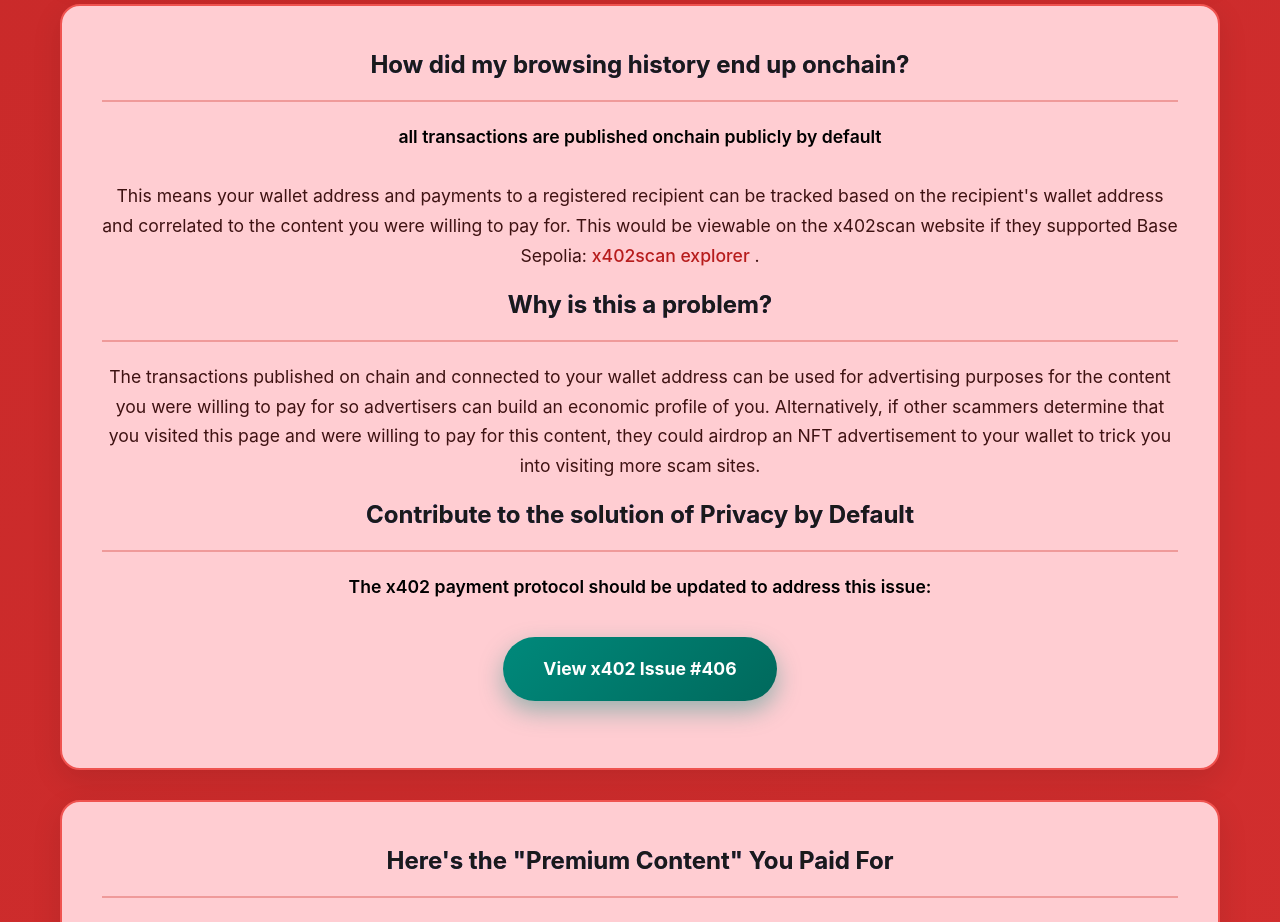
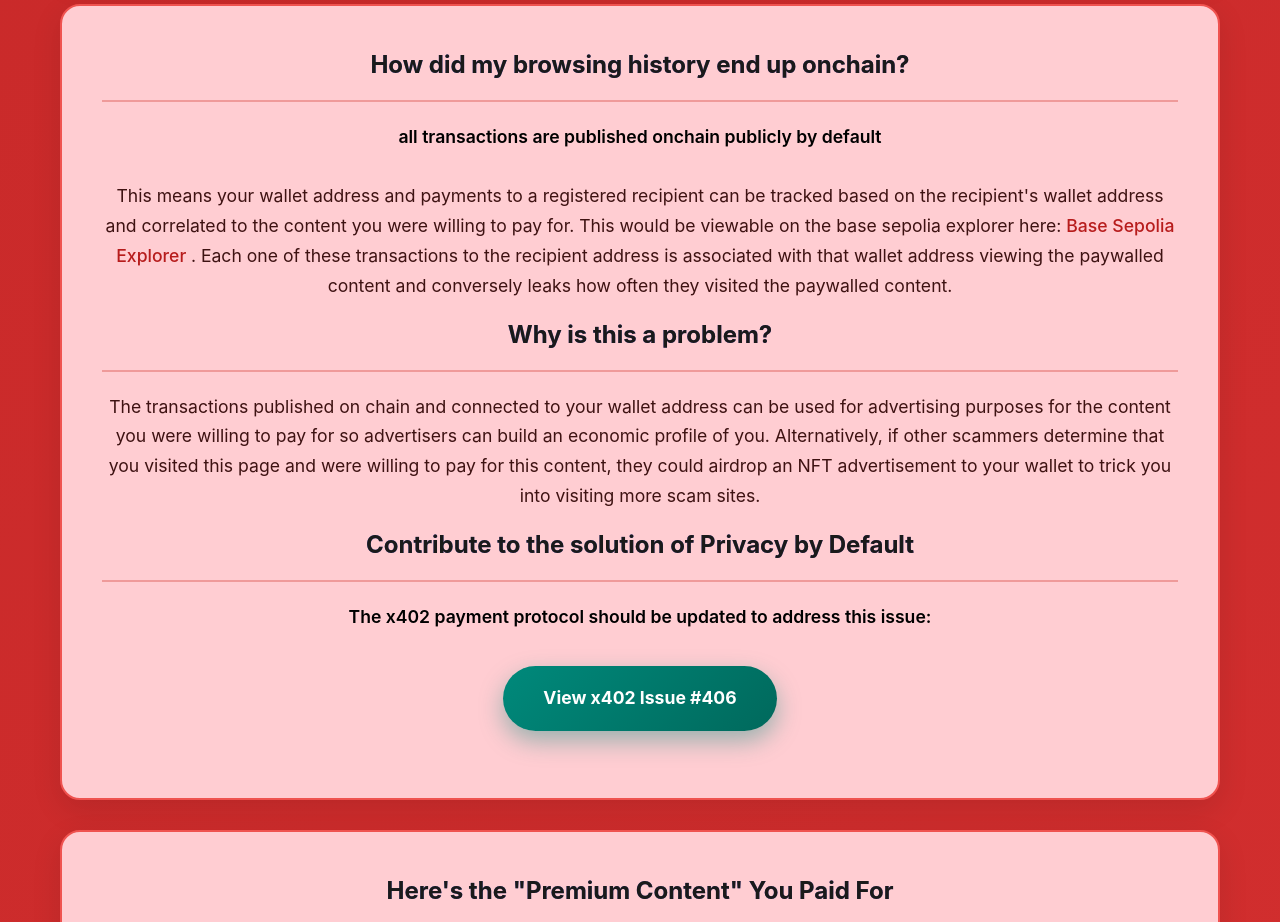
Before and after one commit to kdenhartog/paywall-fraud-demo, a website: page public/paywalled-content.html in a window 1280 px wide. Shown: the part 1220-2142 px from the top of the page. Drawn offline with Linux system fonts and the light colour scheme.

Commit message:
update explorer and explaination of the privacy leak

```diff
--- a/public/paywalled-content.html
+++ b/public/paywalled-content.html
@@ -79,12 +79,13 @@
       can be tracked based
       on the recipient's wallet address and correlated to the content you
       were
-      willing to pay for. This would be viewable on the x402scan website if they
-      supported Base Sepolia:
+      willing to pay for. This would be viewable on the base sepolia explorer here:
       <a
-        href="https://www.x402scan.com">
-        x402scan explorer
-      </a>.
+        href="https://sepolia.basescan.org/token/0x036cbd53842c5426634e7929541ec2318f3dcf7e?a=0x14fd5ea59d8f9cfdb173e25b4fc4d3dbb14692bf">
+        Base Sepolia Explorer
+      </a>. Each one of these transactions to the recipient address is
+      associated with that wallet address viewing the paywalled content and
+      conversely leaks how often  they visited the paywalled content.
     </p>
 
     <h3>Why is this a problem?</h3>
```
